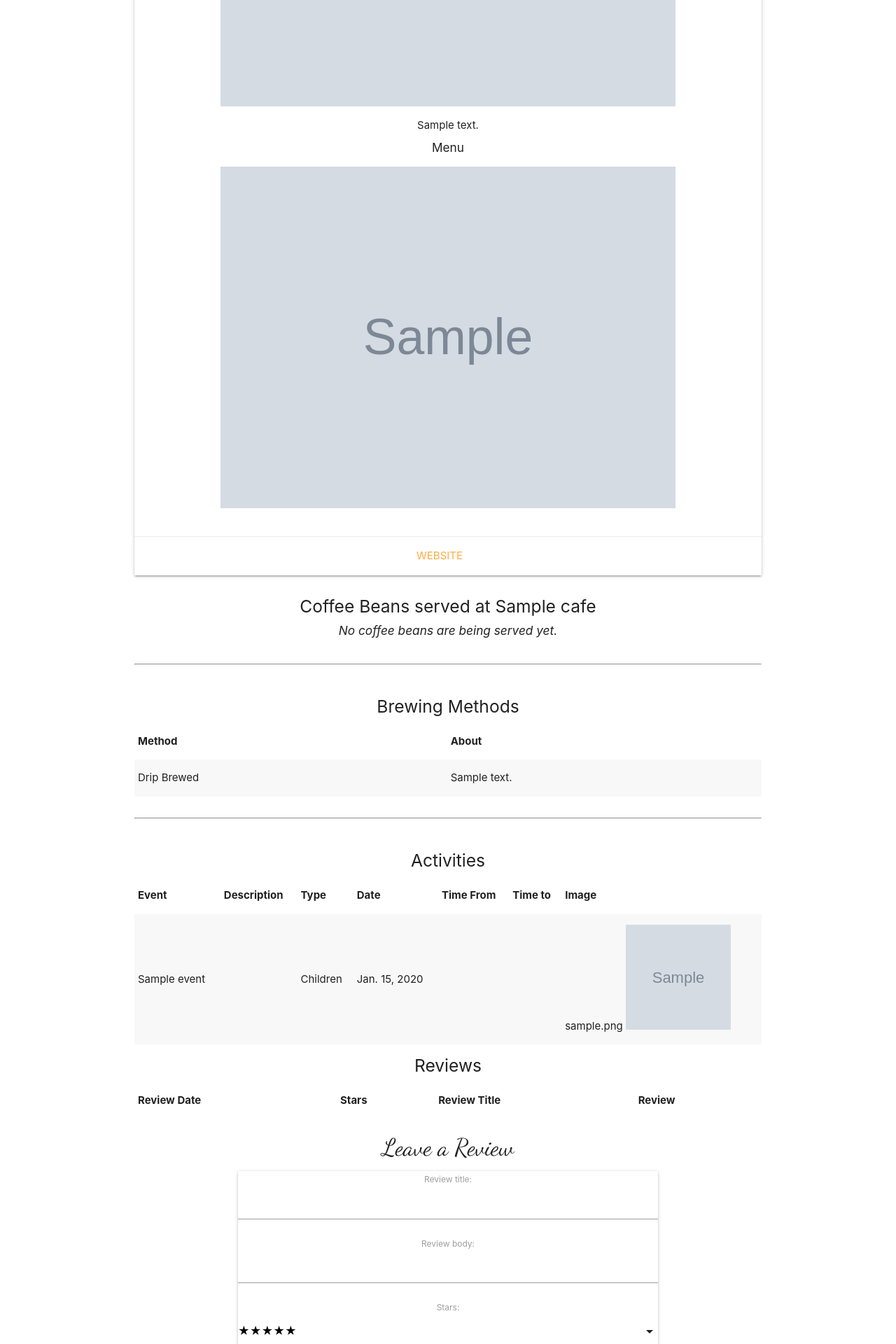
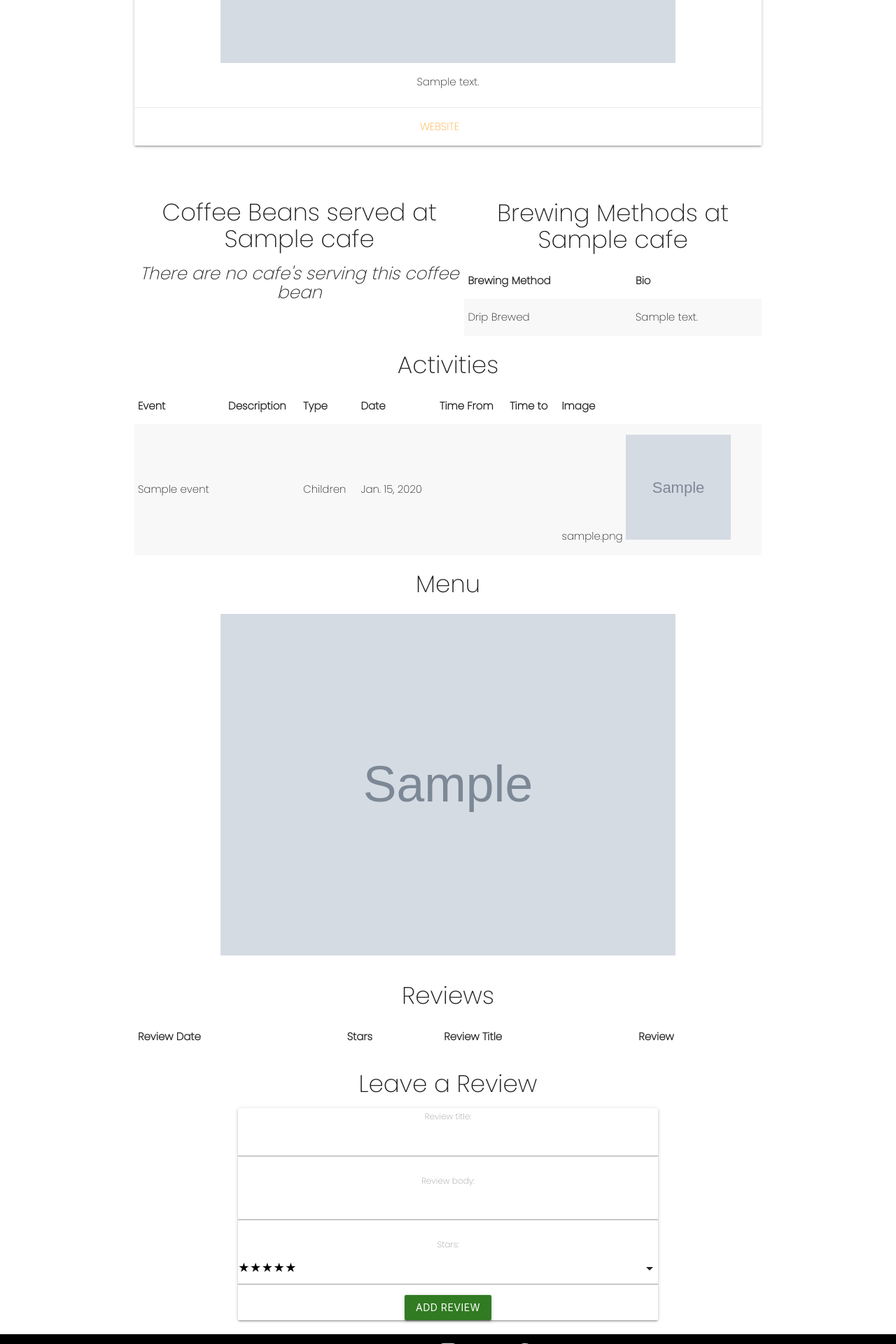
Before and after one commit to ellieeadington/sei66-project03, a Django app: page /cafes/1 in a window 1280 px wide. Shown: the part 600-2520 px from the top of the page at 70% size. Run offline with Django 4.2, Linux system fonts and the light colour scheme; tables that the repository leaves empty hold one stand-in row (values such as "Sample post"); grey boxes marked "Sample" are stand-in pictures; lists and menus that the app fills with data are empty.

Commit message:
changes to font and cafe details

```diff
--- a/main_app/static/css/style.css
+++ b/main_app/static/css/style.css
@@ -4,6 +4,7 @@ body {
     flex-direction: column;
     text-align: center;
     width: 100%;
+    font-family: 'Poppins', sans-serif;
   }
 
   .hero {
@@ -41,9 +42,16 @@ body {
     width: 600px;
   }
 
-.right-c {
-    margin-top: 100px;
+.right-cafe-brew {
+    margin-top: 40px;
   }
+
+
+h4 {
+    font-size: 2.28rem;
+    line-height: 110%;
+    margin: 1.rem 0 .912rem 0;
+}
 
 .container-c {
     display: flex;
@@ -97,6 +105,7 @@ aside {
 .review-form {
   width: 600px;
   margin: 0 auto;
+  margin-bottom: 20px;
   text-align: center;
 }
 /* ------------------------------ */
--- a/main_app/templates/base.html
+++ b/main_app/templates/base.html
@@ -12,7 +12,9 @@
   <link rel="preconnect" href="https://fonts.googleapis.com">
 <link rel="preconnect" href="https://fonts.gstatic.com" crossorigin>
 <link href="https://fonts.googleapis.com/css2?family=Dancing+Script&display=swap" rel="stylesheet">
-</head>
+<link rel="preconnect" href="https://fonts.googleapis.com">
+<link rel="preconnect" href="https://fonts.gstatic.com" crossorigin>
+<link href="https://fonts.googleapis.com/css2?family=Dancing+Script&family=Poppins:wght@100;200&display=swap" rel="stylesheet"></head>
 <body>
   <header class="navbar-fixed">
     <nav>
--- a/main_app/templates/cafes/detail.html
+++ b/main_app/templates/cafes/detail.html
@@ -4,11 +4,8 @@
 <div class="container-cafe">
   <div class="card card-cafe left-cafe">
     <div class="card-content cafe">
-      <h1 class="fancy-font">{{ cafe.cafe_name }}</h1>
-      <small>{{ cafe.address_line_1 }}
-        {{ cafe.address_city }},
-        {{ cafe.address_county }},
-        {{ cafe.address_postcode }}</small>
+      <h4>{{ cafe.cafe_name }}</h4>
+      <small>{{ cafe.address_line_1 }}, {{ cafe.address_city }}, {{ cafe.address_county }}, {{ cafe.address_postcode }}</small>
       <div class="img-container cafe-image">
         {% load static %}
         <img width="650px" src={% static cafe.cafe_image|cut:'main_app/static/' %} />
@@ -17,11 +14,6 @@
       <div class="cafe-details">
         <p>{{ cafe.cafe_bio }}</p>
       </div>
-      <h6>Menu</h6>
-      <div class="img-container cafe-image">
-        {% load static %}
-        <img width="650px" src={% static cafe.menu_image|cut:'main_app/static/' %} />
-      </div>
     </div>
     <div class="card-action">
       <a href={{ cafe.cafe_website }}>Website</a>
@@ -29,14 +21,12 @@
   </div>
 </div>
 
-{% comment %} <br>
-<hr> {% endcomment %}
-
-<div class="right-cafe">
-  <h5>Coffee Beans served at {{cafe.cafe_name}}</h5>
+<div class="container-c">
+<div>
+  <h4>Coffee Beans served at {{cafe.cafe_name}}</h4>
   {% if cafe.coffeebeans.count %}
       {% for coffeebean in cafe.coffeebeans.all %}
-          <div class="card ">
+          <div class="card">
               <div class="card-content-c">
                   <div>
                       {% load static %}
@@ -50,18 +40,17 @@
           </div>
       {% endfor %}
   {% else %}
-      <h6><em>No coffee beans are being served yet.</em></h6>
+      <h5><em>There are no cafe's serving this coffee bean</em></h5>
   {% endif %}
 </div>
-<br><hr><br>
+<div class="right-cafe-brew">
+  <h4>Brewing Methods at {{cafe.cafe_name}}</h4>
 <div>
-  <h5>Brewing Methods</h5>
-<div>
-  <table class="striped table-cafe">
+  <table class="striped">
     <thead>
       <tr>
-        <th>Method </th>
-        <th>About</th>
+        <th>Brewing Method </th>
+        <th>Bio</th>
       </tr>
     </thead>
     <tbody>
@@ -75,11 +64,11 @@
   </table>
 </div>
 </div>
-<br><hr><br>
+</div>
 <div>
-  <h5>Activities</h5>
+  <h4>Activities</h4>
 <div>
-  <table class="striped table-cafe">
+  <table class="striped">
     <thead>
       <tr>
         <th>Event </th>
@@ -111,11 +100,15 @@
 </div>
 </div>
 <div>
+  <h4>Menu</h4>
+<div class="img-container cafe-image">
+  {% load static %}
+  <img width="650px" src={% static cafe.menu_image|cut:'main_app/static/' %} />
+</div>
 </div>
 
-
 <div>
-  <h5>Reviews</h5>
+  <h4>Reviews</h4>
 <table class="striped">
   <thead>
       <tr>
@@ -139,36 +132,14 @@
 </div>
 
 <div class="right-cafe">
-  <h4 class="fancy-font">Leave a Review</h4>
+  <h4>Leave a Review</h4>
 <form class="card review-form" method="post" action="{% url 'add_review' cafe.id %}">
     {% csrf_token %}
     {{ review_form.as_p }}
     <input type="submit" value="Add Review" class="btn"/>
 </form>
 
-<table class="striped">
-    <thead>
-        <tr>
-            <th> Review Date </th>
-            <th> Stars </th>
-            <th> Review Title </th>
-            <th> Review </th>
-        </tr>
-    </thead>
-    <tbody>
-        {% for review in cafe.review_set.all %}
-        <tr>
-            <td>{{ review.datetime }}</td>
-            <td>{{ review.get_stars_display }}</td>
-            <td>{{ review.review_title }}</td>
-            <td>{{ review.review_body }}</td>
-        </tr>
-        {% endfor %}
-    </tbody>
-</table>
 </div>
-
-
 <script>
 
   let dateEl = document.getElementById('id_datetime');
--- a/main_app/templates/coffee_beans/detail.html
+++ b/main_app/templates/coffee_beans/detail.html
@@ -28,8 +28,8 @@
                     <div class="card-content-c">
                         <div>
                             {% load static %}
-                            <img src="{% static 'uploads/'%}{{cafe.cafe_image}}" alt="My image" height="100">
-                            <span class="card-title">{{ cafe.cafe_name }} - {{ cafe.address_city}}</span>
+                        <img width="100px" src={% static cafe.cafe_image|cut:'main_app/static/' %} /><br>
+                        <span class="card-title">{{ cafe.cafe_name }} <br> {{ cafe.address_city}}</span>
                         </div>
                     </div>
                     <div class="card-action">
```
